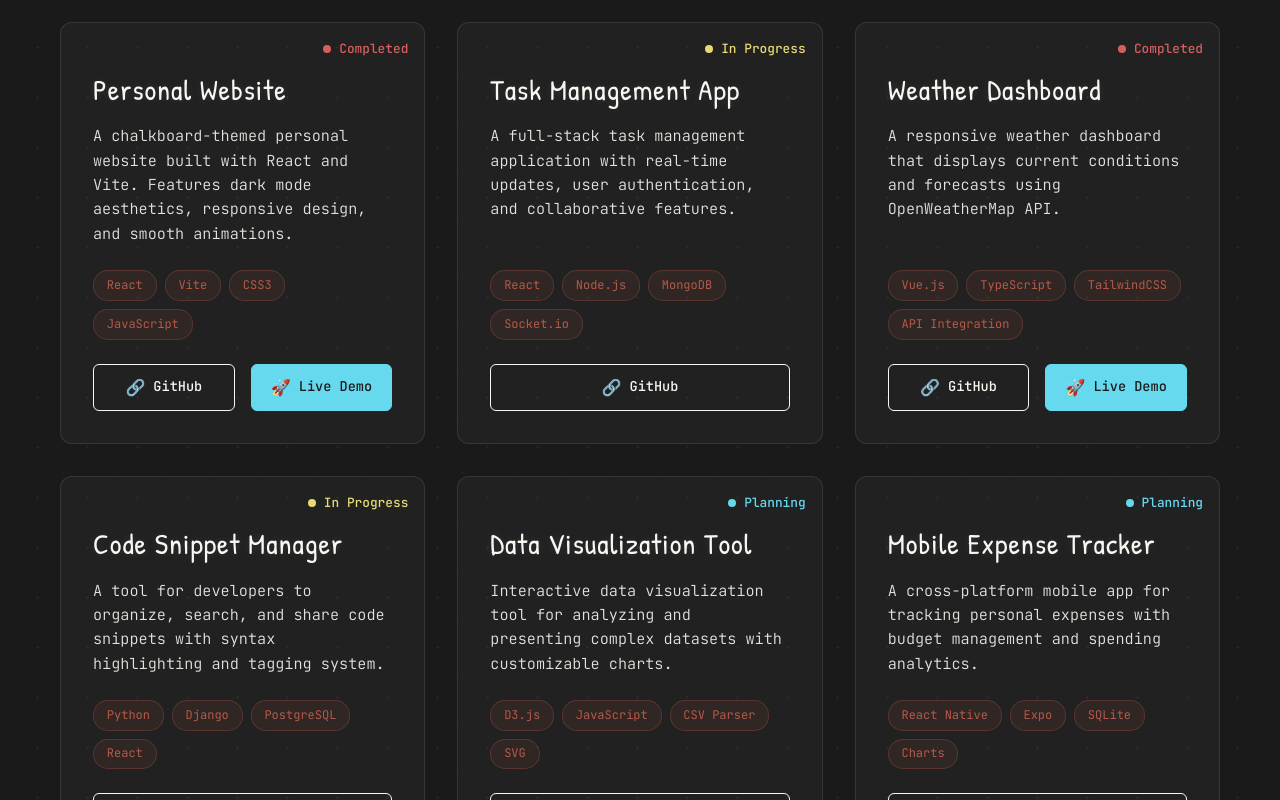
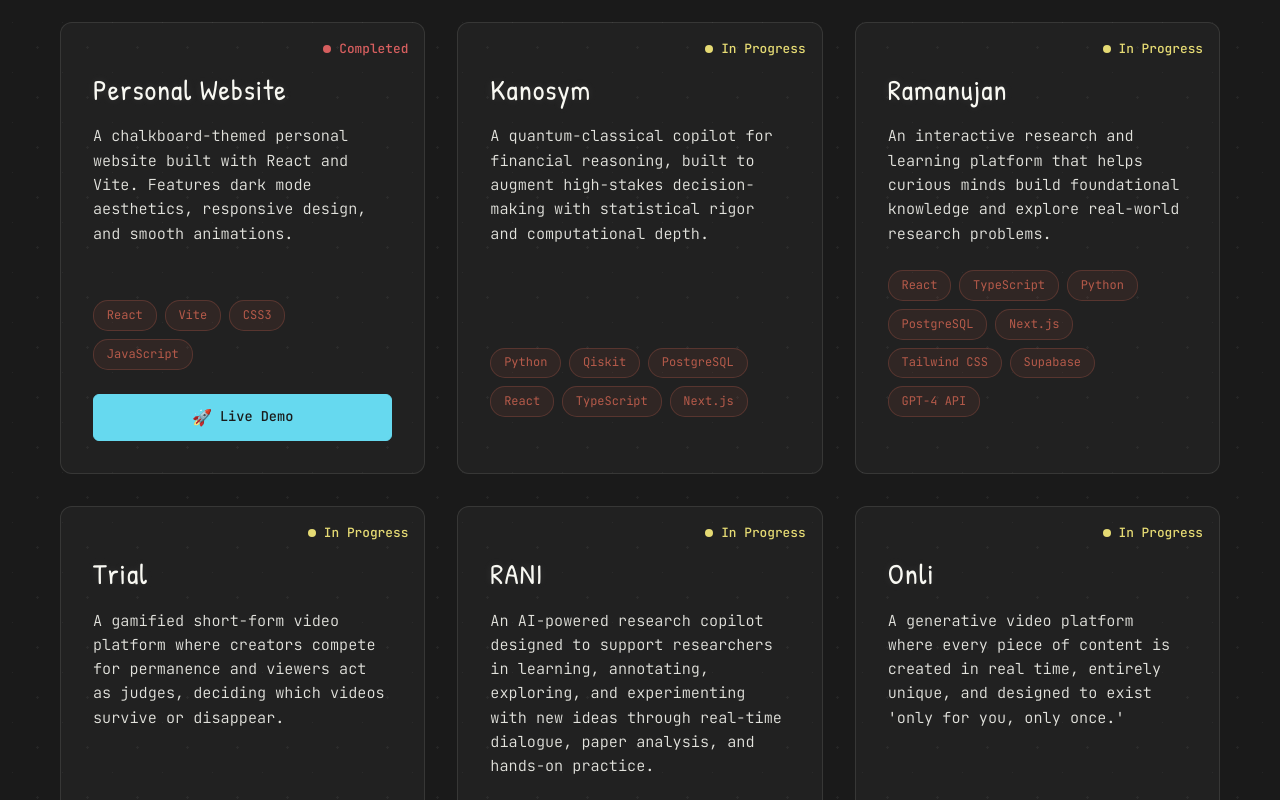
Before and after one commit to jasjeevsingh/jasjeevsingh.github.io, a React (Vite) app: page /projects in a window 1280 px wide. Shown: the part 940-1740 px from the top of the page. Built offline with nearby package versions, Linux system fonts and the light colour scheme; a web font is replaced by a local one.

Commit message:
Updated Projects to Include Current Projects

```diff
--- a/src/pages/Projects/Projects.jsx
+++ b/src/pages/Projects/Projects.jsx
@@ -10,51 +10,44 @@ const Projects = () => {
       title: "Personal Website",
       description: "A chalkboard-themed personal website built with React and Vite. Features dark mode aesthetics, responsive design, and smooth animations.",
       technologies: ["React", "Vite", "CSS3", "JavaScript"],
-      githubUrl: "https://github.com/jasjeevsingh/jasjeevsingh.github.io",
       liveUrl: "https://jasjeevsingh.github.io",
       status: "completed",
       featured: true
     },
     {
       id: 2,
-      title: "Task Management App",
-      description: "A full-stack task management application with real-time updates, user authentication, and collaborative features.",
-      technologies: ["React", "Node.js", "MongoDB", "Socket.io"],
-      githubUrl: "https://github.com/jasjeevsingh/task-manager",
+      title: "Kanosym",
+      description: "A quantum-classical copilot for financial reasoning, built to augment high-stakes decision-making with statistical rigor and computational depth.",
+      technologies: ["Python", "Qiskit", "PostgreSQL", "React", "TypeScript", "Next.js"],
       status: "in-progress"
     },
     {
       id: 3,
-      title: "Weather Dashboard",
-      description: "A responsive weather dashboard that displays current conditions and forecasts using OpenWeatherMap API.",
-      technologies: ["Vue.js", "TypeScript", "TailwindCSS", "API Integration"],
-      githubUrl: "https://github.com/jasjeevsingh/weather-dashboard",
-      liveUrl: "https://weather-dashboard-demo.netlify.app",
-      status: "completed"
+      title: "Ramanujan",
+      description: "An interactive research and learning platform that helps curious minds build foundational knowledge and explore real-world research problems.",
+      technologies: ["React", "TypeScript", "Python", "PostgreSQL", "Next.js", "Tailwind CSS", "Supabase", "GPT-4 API"],
+      status: "in-progress"
     },
     {
       id: 4,
-      title: "Code Snippet Manager",
-      description: "A tool for developers to organize, search, and share code snippets with syntax highlighting and tagging system.",
-      technologies: ["Python", "Django", "PostgreSQL", "React"],
-      githubUrl: "https://github.com/jasjeevsingh/snippet-manager",
+      title: "Trial",
+      description: "A gamified short-form video platform where creators compete for permanence and viewers act as judges, deciding which videos survive or disappear.",
+      technologies: ["Next.js", "React", "TypeScript", "Tailwind CSS", "Vercel"],
       status: "in-progress"
     },
     {
       id: 5,
-      title: "Data Visualization Tool",
-      description: "Interactive data visualization tool for analyzing and presenting complex datasets with customizable charts.",
-      technologies: ["D3.js", "JavaScript", "CSV Parser", "SVG"],
-      githubUrl: "https://github.com/jasjeevsingh/data-viz-tool",
-      status: "planning"
+      title: "RANI",
+      description: "An AI-powered research copilot designed to support researchers in learning, annotating, exploring, and experimenting with new ideas through real-time dialogue, paper analysis, and hands-on practice.",
+      technologies: ["Python", "TypeScript", "React", "Node.js", "LangChain", "PyMuPDF", "PostgreSQL", "WebRTC", "OpenAI API", "PDF.js", "Whisper", "Hugging Face Transformers"],
+      status: "in-progress"
     },
     {
       id: 6,
-      title: "Mobile Expense Tracker",
-      description: "A cross-platform mobile app for tracking personal expenses with budget management and spending analytics.",
-      technologies: ["React Native", "Expo", "SQLite", "Charts"],
-      githubUrl: "https://github.com/jasjeevsingh/expense-tracker",
-      status: "planning"
+      title: "Onli",
+      description: "A generative video platform where every piece of content is created in real time, entirely unique, and designed to exist 'only for you, only once.'",
+      technologies: ["Python", "TypeScript", "Next.js", "React", "PostgreSQL", "Replicate API", "Vercel"],
+      status: "in-progress"
     }
   ]
 
```
